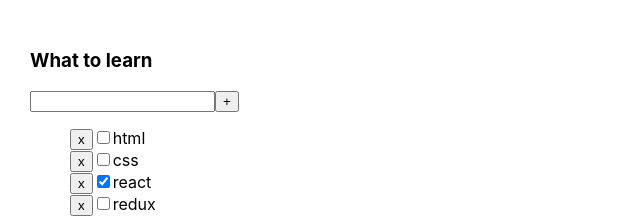
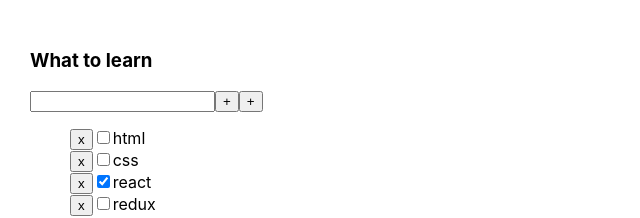
Before and after one commit to Leskevich/TodoList, a React (Create React App) app: page / in a window 1280 px wide. Shown: the top 218 px of the page, without its empty margins (0-640 px from the left). Built offline with nearby package versions, Linux system fonts and the light colour scheme.

Commit message:
new function

```diff
--- a/src/Todolist.tsx
+++ b/src/Todolist.tsx
@@ -56,9 +56,9 @@ export const Todolist = ({
                     value={newTitle}
                 />
                 <Button name={'+'} collBack={addNewTask}/>
-                {/*<button*/}
-                {/*    onClick={addNewTask}>+*/}
-                {/*</button>*/}
+                <button
+                    onClick={addNewTask}>+
+                </button>
             </div>
             <ul>
                 {tasksMap}
```
